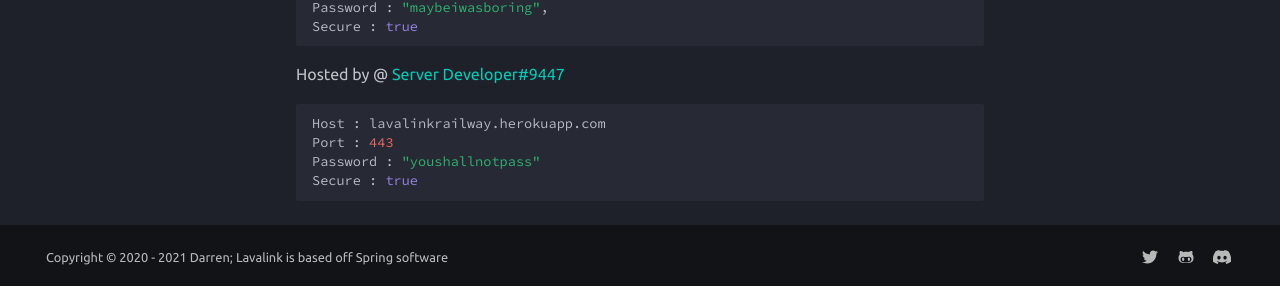
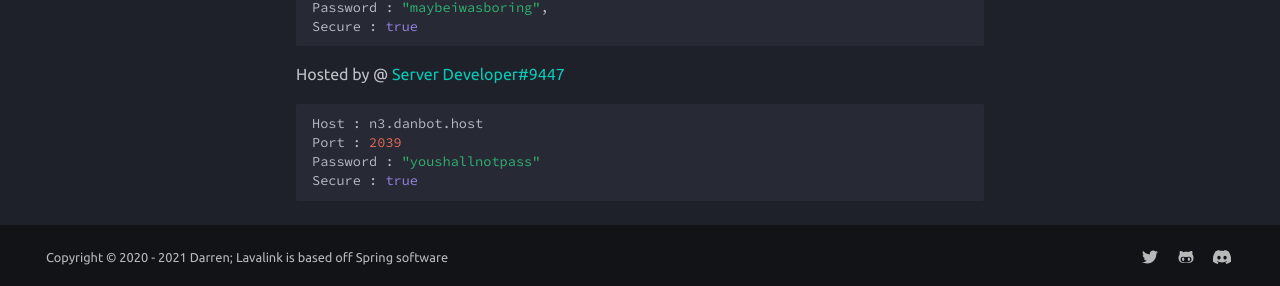
Before and after one commit to DarrenOfficial/lavalink-list, an MkDocs documentation site: the page built from docs/SSL/lavalink-with-ssl.md, in a window 1280 px wide and 1228 px high. Shown: the part 939-1225 px from the top of the window. Built offline with MkDocs 1.6.1 and Material for MkDocs 9.7.7, drawn with Linux system fonts in a browser that asks for light colours; comment, search, counter and statistics services are not loaded.

Commit message:
Update lavalink-with-ssl.md

````diff
--- a/docs/SSL/lavalink-with-ssl.md
+++ b/docs/SSL/lavalink-with-ssl.md
@@ -37,8 +37,8 @@ Secure : true
 
 Hosted by @ [Server Developer#9447](https://duck.is-a.dev)
 ```bash
-Host : lavalinkrailway.herokuapp.com
-Port : 443
+Host : n3.danbot.host
+Port : 2039
 Password : "youshallnotpass"
 Secure : true
 ```
````
